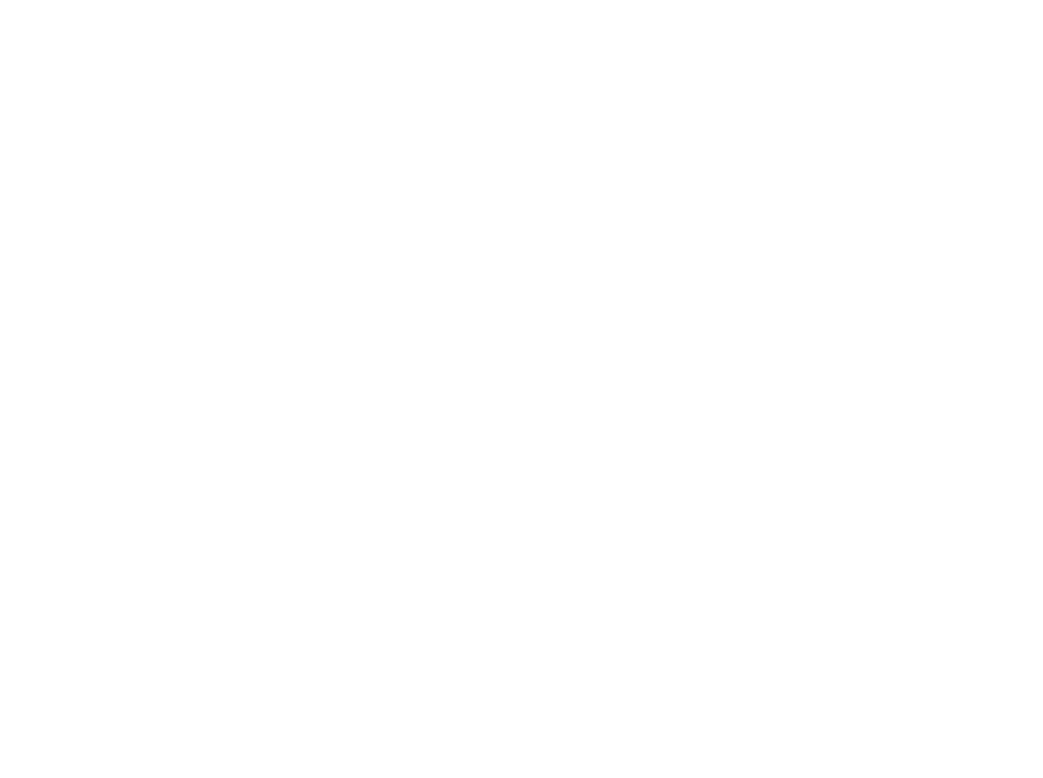
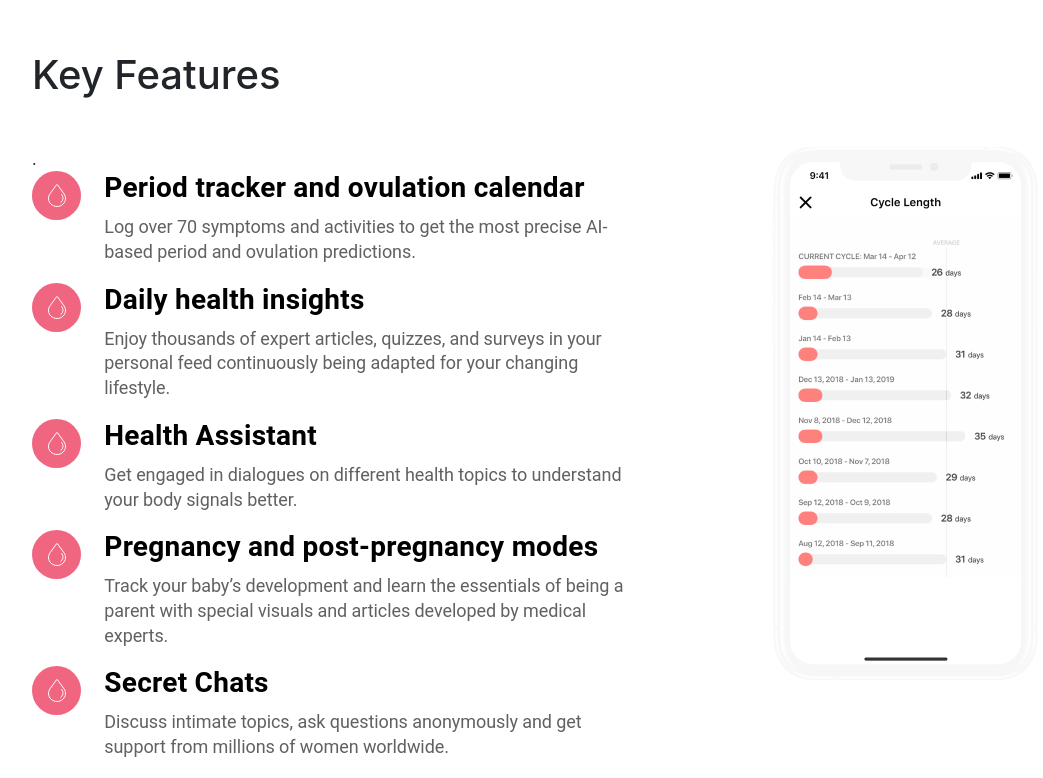
Before and after one commit to SMRsaimon/Office-project-medical-services-clintSite, a React (Create React App) app: page /home in a window 1280 px wide. Shown: the part 2086-2864 px from the top of the page, without its empty margins (68-1111 px from the left). Before the commit the page ends 2089 px from the top, so only its background shows below. Built offline with nearby package versions, Linux system fonts and the light colour scheme.

Commit message:
fetaure section added

```diff
--- a/src/components/Home/Home.jsx
+++ b/src/components/Home/Home.jsx
@@ -1,5 +1,6 @@
 import React from 'react';
 import Blog from '../Blog/Blog';
+import MobileAppFeature from '../MobileAppFeature/MobileAppFeature';
 import About from './About/About';
 
 import "./Home.css"
@@ -14,6 +15,7 @@
 
            <About/>
            <Blog/>
+           <MobileAppFeature/>
 
         </div>
         </div>
--- /dev/null
+++ b/src/components/MobileAppFeature/MobileAppFeature.css
@@ -0,0 +1,28 @@
+.fetaure-container{
+
+    width: 89%;
+}
+
+.fetaure-taitle{
+
+    font-family: Roboto,sans-serif,-apple-system,BlinkMacSystemFont;
+    font-weight: 700;
+    font-style: normal;
+    color: #000;
+    margin-top: 0;
+    font-size: 28px;
+    line-height: 1.21;
+    letter-spacing: .016rem;
+    margin-bottom: 10px;
+}
+.fetaure-description {
+    font-size: 18px;
+    line-height: 1.375;
+    letter-spacing: -.005rem;
+    color: #616161;
+    font-family: Roboto,sans-serif,-apple-system,BlinkMacSystemFont;
+    font-weight: 400;
+    font-style: normal;
+    margin-top: 0;
+    margin-bottom: 18px;
+}
--- /dev/null
+++ b/src/components/MobileAppFeature/MobileAppFeature.jsx
@@ -0,0 +1,79 @@
+import React from "react";
+import "./MobileAppFeature.css";
+import mobileAPP from "../../resurce/mobileApp.png";
+import periodLogo1 from "../../resurce/periodLogo.svg";
+const MobileAppFeature = () => {
+  const fetature = [
+    {
+      id: 1,
+      logo: periodLogo1,
+      title: " Period tracker and ovulation calendar",
+      description:
+        "Log over 70 symptoms and activities to get the most precise AI-based period and ovulation predictions.",
+    },
+    {
+      id: 1,
+      logo: periodLogo1,
+      title: " Daily health insights",
+      description:
+        "Enjoy thousands of expert articles, quizzes, and surveys in your personal feed continuously being adapted for your changing lifestyle.",
+    },
+    {
+      id: 1,
+      logo: periodLogo1,
+      title: "Health Assistant",
+      description:
+        "Get engaged in dialogues on different health topics to understand your body signals better.",
+    },
+    {
+      id: 1,
+      logo: periodLogo1,
+      title: "Pregnancy and post-pregnancy modes",
+      description:
+        "Track your baby’s development and learn the essentials of being a parent with special visuals and articles developed by medical experts.",
+    },
+    {
+      id: 1,
+      logo: periodLogo1,
+      title: "Secret Chats",
+      description:
+        "Discuss intimate topics, ask questions anonymously and get support from millions of women worldwide.",
+    },
+  ];
+  return (
+    <div className="container">
+      <div className="row">
+        <div className="col-12">
+          <h1 className="my-5">Key Features</h1>
+        </div>
+        <div className="col-md-8">
+          <div className="fetaure-container">
+            .
+            {fetature.map((x) => (
+              <>
+                <div className="fetature-wrapper row">
+                   <div className="col-2">
+                       <img src={x.logo} alt="" />
+
+                   </div>
+                   <div style={{marginLeft:"-38px"}} className="col-10">
+                      <h2 className="fetaure-taitle">{x.title}</h2>
+                      <p className="fetaure-description">{x.description}</p>
+                   </div>
+
+
+
+                </div>
+              </>
+            ))}
+          </div>
+        </div>
+        <div className="col-md-4">
+          <img src={mobileAPP} alt="" />
+        </div>
+      </div>
+    </div>
+  );
+};
+
+export default MobileAppFeature;
```
Also changed, not shown: src/resurce/mobileApp.png (added), src/resurce/periodLogo.svg (added).
